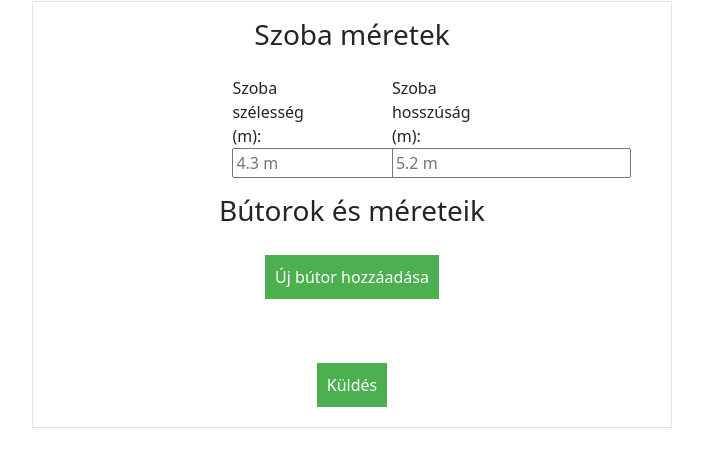
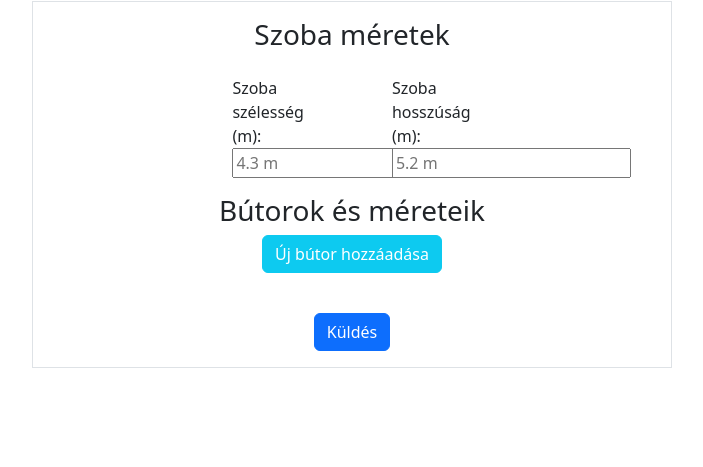
Before and after one commit to badzso-boop/szobaelrendezo-nlug4f-ujj, a plain HTML site: page FRONTEND/index.html in a window 1280 px wide. Shown: the part 55-522 px from the top of the page, without its empty margins (288-991 px from the left). Drawn offline with nearby package versions, Linux system fonts and the light colour scheme.

Commit message:
added bootstrap classes to the frontend

```diff
--- a/FRONTEND/index.html
+++ b/FRONTEND/index.html
@@ -42,19 +42,6 @@
             flex-wrap: wrap;
         }
 
-        button {
-            margin: 20px;
-            padding: 10px;
-            background-color: #4CAF50;
-            color: white;
-            border: none;
-            cursor: pointer;
-        }
-
-        button:hover {
-            background-color: #45a049;
-        }
-
         table {
             border-collapse: collapse;
             width: 100%;
@@ -67,6 +54,10 @@
             text-align: center;
             vertical-align: middle;
             border: 1px solid #ddd;
+        }
+
+        #newfurniture {
+            color: white;
         }
     </style>
 </head>
@@ -89,13 +80,13 @@
 
         <h3 class="text-center mt-3">Bútorok és méreteik</h3>
         <div class="w-50 m-auto text-center">
-            <button type="button" onclick="addFurniture()">Új bútor hozzáadása</button><br><br>
+            <button type="button" onclick="addFurniture()" id="newfurniture" class="btn btn-info ">Új bútor hozzáadása</button><br><br>
         </div>
 
         <div id="furnituresContainer"></div>
 
         <div class="w-50 m-auto text-center">
-            <button type="submit">Küldés</button>
+            <button type="submit" class="btn btn-primary my-3">Küldés</button>
         </div>
     </form>
     <div id="room"></div>
```
